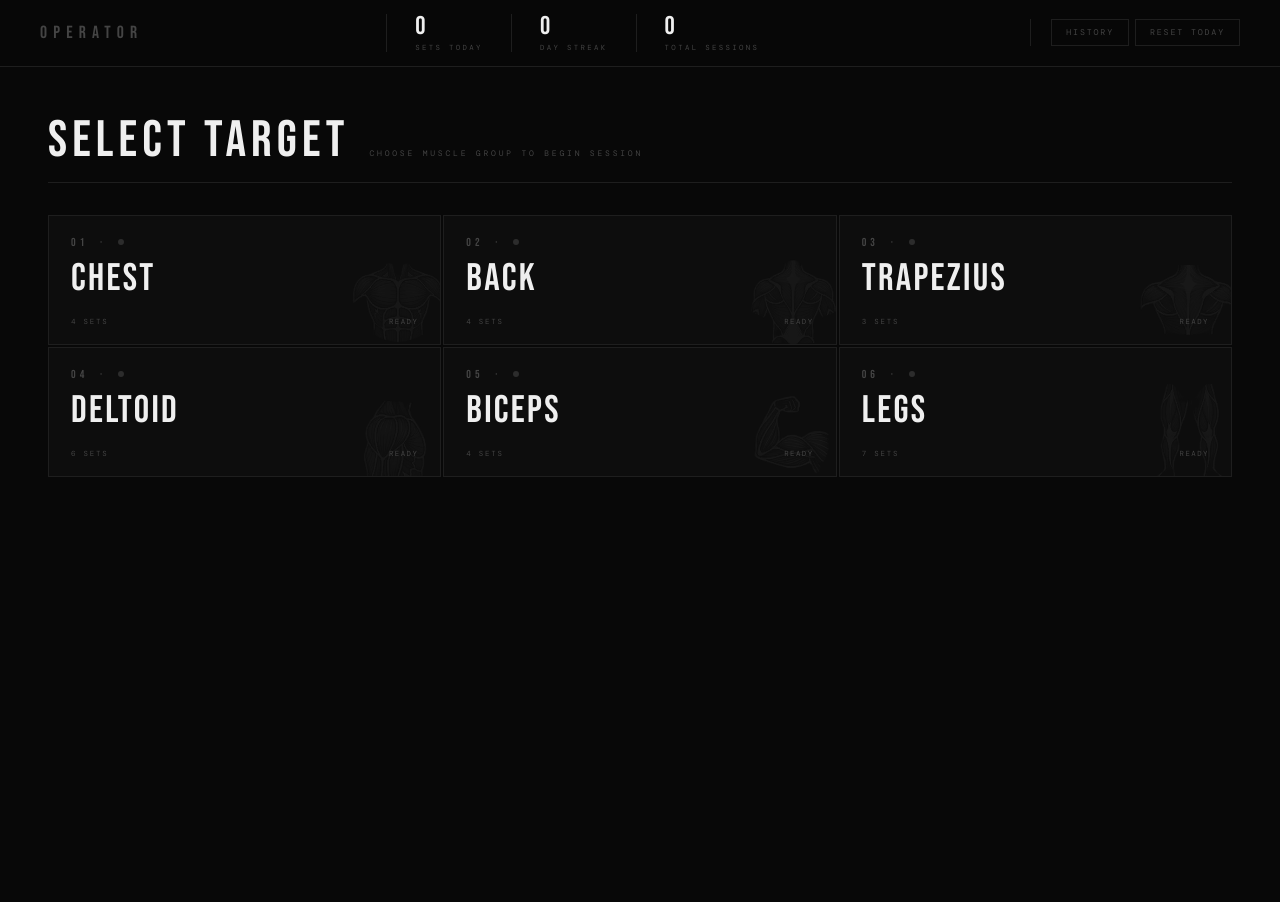
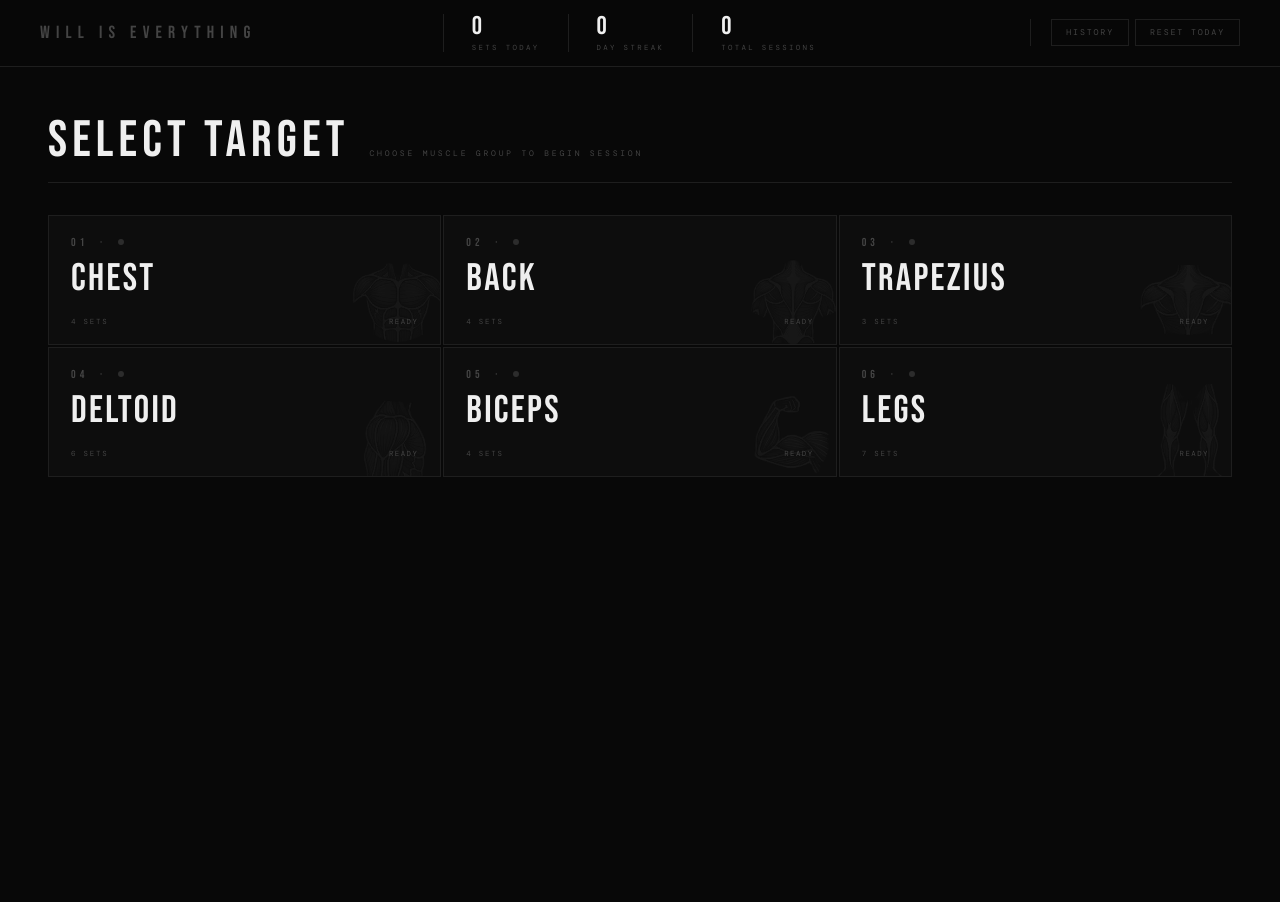
Before and after one commit to mgama1/mgama1.github.io, a Jekyll site: the page wo/workout_tracker.html, which Jekyll copies as it is, in a window 1280 px wide. Built offline with Jekyll 4.4.1, drawn with Linux system fonts in a browser that asks for light colours; some web fonts are replaced.

Commit message:
refactoring_and_stuff

```diff
--- a/wo/workout_tracker.html
+++ b/wo/workout_tracker.html
@@ -999,7 +999,7 @@
 <body>
 
 <header class="header">
-  <div class="header-wordmark">Operator</div>
+  <div class="header-wordmark">Will is Everything</div>
   <div class="header-stats">
     <div class="stat-block">
       <div class="val" id="hdr-sets">0</div>
```
